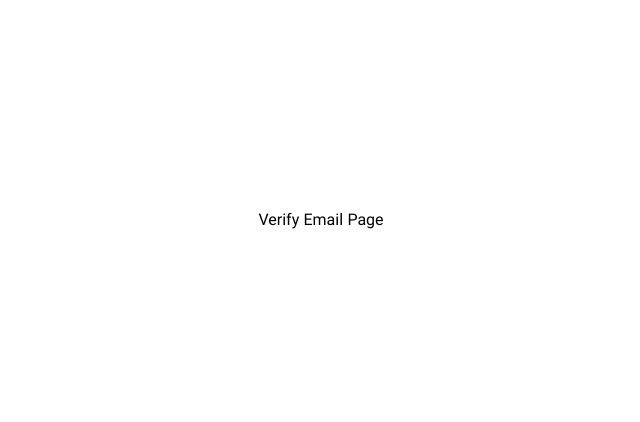
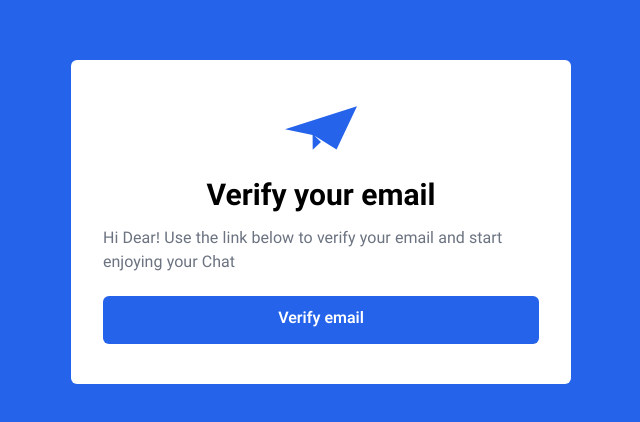
Before and after one commit to fatemeh19/mychat, a Next.js app in the folder frontend/: page /auth/register/verify-email in a window 1280 px wide. Shown: the part 178-600 px from the top of the page, without its empty margins (319-959 px from the left). Built offline with nearby package versions, Linux system fonts and the light colour scheme.

Commit message:
finish styling verify email page

```diff
--- a/frontend/src/app/auth/register/verify-email/page.tsx
+++ b/frontend/src/app/auth/register/verify-email/page.tsx
@@ -1,11 +1,18 @@
-import Image from "next/image"
+
+import { SiMinutemailer } from 'react-icons/si'
+
 
 const VerifyEmail = () => {
 
 
     return (
-        <div className="font-[Vazir] flex items-center justify-center w-full h-screen" >
-            Verify Email Page
+        <div className="font-[Vazir] flex items-center justify-center w-full h-screen bg-blue-600" >
+            <div className="verify-box bg-white w-[500px] flex items-center justify-center flex-col p-8 rounded-md">
+                <SiMinutemailer className="text-blue-600 text-7xl mb-4" />
+                <h1 className="font-[700] text-3xl">Verify your email</h1>
+                <p className="text-gray-500 my-3">Hi Dear! Use the link below to verify your email and start enjoying your Chat</p>
+                <button className="bg-mainColor font-[600] rounded-md text-white w-full p-3 my-2">Verify email</button>
+            </div>
         </div>
     )
 }
--- /dev/null
+++ b/frontend/src/app/auth/register/verify-email/style.module.css
@@ -0,0 +1,4 @@
+body
+{
+    background-color: #2563eb
+}
--- a/frontend/src/components/forms/registerForm.tsx
+++ b/frontend/src/components/forms/registerForm.tsx
@@ -84,7 +84,7 @@ const RegisterForm = withFormik<registerFormProps, RegisterFormValue>({
     handleSubmit: async (values) => {
         // const res = await callApi().post('/auth/register', values)
         // console.log(res)
-        // btn.addEventListener('onclick', btnHandler());
+        btn.addEventListener('onclick', btnHandler());
 
     }
 })(InnerRegisterForm)
--- a/frontend/tailwind.config.js
+++ b/frontend/tailwind.config.js
@@ -7,7 +7,8 @@ module.exports = {
   theme: {
     extend: {
       backgroundColor: {
-        'mainColor': '#166e48'
+        // 'mainColor': '#166e48'
+        'mainColor': '#2563eb'
       },
       backgroundImage: {
         'gradient-radial': 'radial-gradient(var(--tw-gradient-stops))',
```
